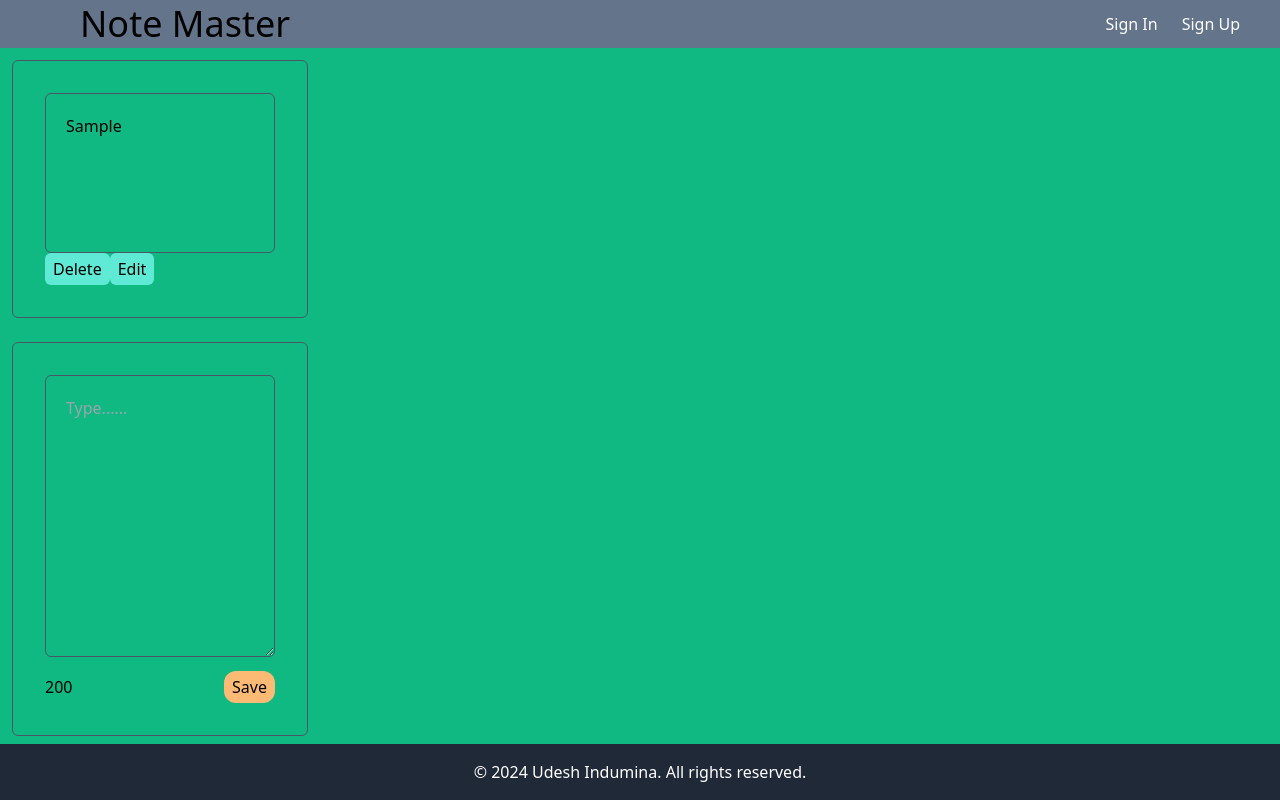
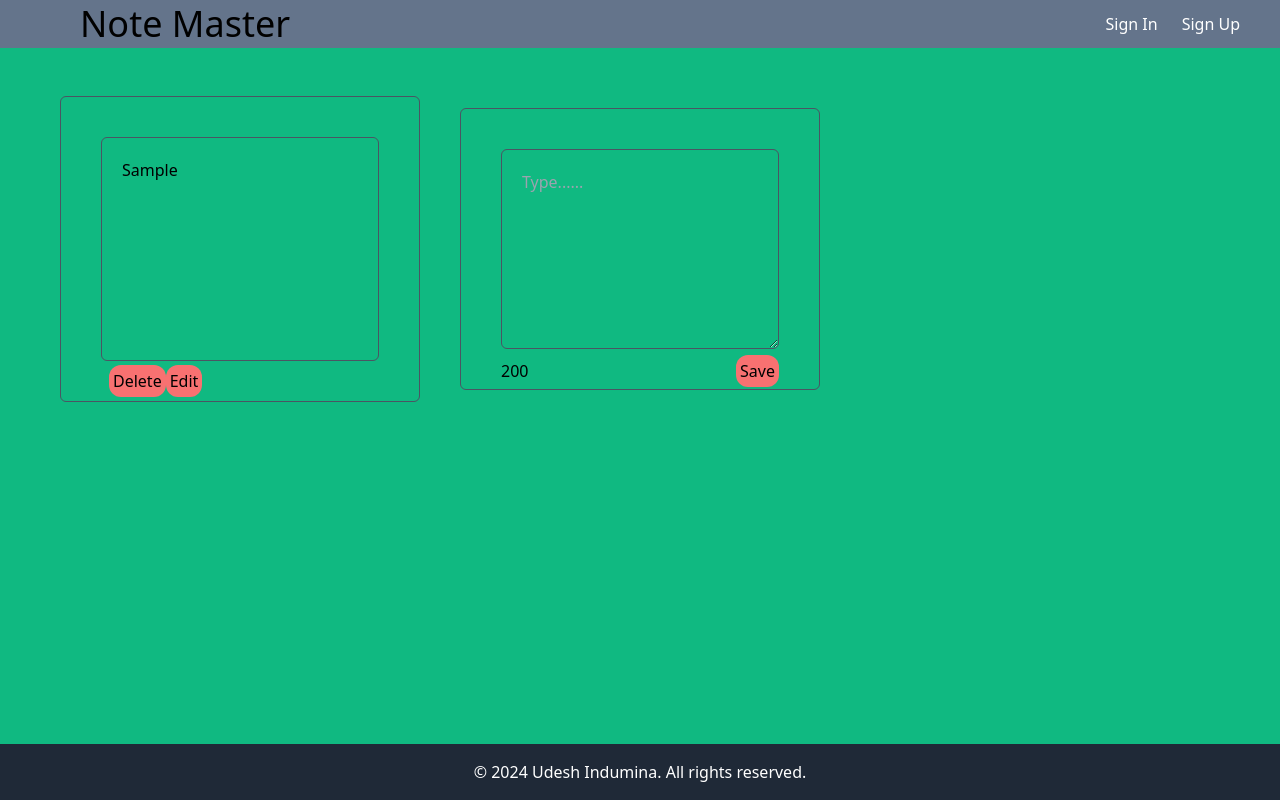
Before and after one commit to WAUdeshinduminaweerakoon/Note_Master, a React (Create React App) app in the folder frontendNew/note_master_frontend/: page /Notes in a window 1280 px wide. Both pictures are taken after typing "Sample" into the empty fields and a click on the button "Save". Built offline with nearby package versions, Linux system fonts and the light colour scheme.

Commit message:
add the notes Gap

```diff
--- a/frontendNew/note_master_frontend/src/App.js
+++ b/frontendNew/note_master_frontend/src/App.js
@@ -20,9 +20,9 @@ function App() {
   return (
 
     <BrowserRouter>
-    <div className="flex flex-col h-screen">
+    <div className="flex flex-col h-screen bg-emerald-500">
     <Header isAuthenticated={isAuthenticated} onSignOut={handleSignOut} />
-      <div className="flex-1 overflow-y-auto bg-emerald-500">
+      <div className="flex-1 p-12 overflow-y-auto ">
 
       <Routes>
       <Route path='/' element={<Home/>}></Route>
--- a/frontendNew/note_master_frontend/src/Components/CreateNote.jsx
+++ b/frontendNew/note_master_frontend/src/Components/CreateNote.jsx
@@ -4,11 +4,11 @@ const CreateNote = ({inputText, setInputText, saveHander}) => {
     const char =200;
     const charLimit = char - inputText.length;
   return (
-    <div className='relative items-center justify-center w-full p-3 md:w-1/4'>
-      <div className='w-full h-full p-8 bg-transparent border border-gray-600 rounded-md bg-stone-300'>
+    <div className='relative items-center justify-center w-full p-3 '>
+      <div className='w-full h-full p-10 bg-transparent border border-gray-600 rounded-md bg-stone-300'>
         <textarea
         cols = {20}
-        rows = {10}
+        rows = {5}
         value={inputText}
         placeholder='Type......'
         onChange={(e) => setInputText(e.target.value)}
@@ -17,9 +17,9 @@ const CreateNote = ({inputText, setInputText, saveHander}) => {
         >
 
         </textarea>
-        <div className='flex items-center justify-between mt-2'>
+        <div className='flex items-center justify-between '>
             <span>{charLimit}</span>
-            <button onClick={saveHander} className='px-2 py-1 text-black bg-orange-300 rounded-xl hover:bg-green-500 focus:outline-none '>Save</button>
+            <button onClick={saveHander} className='px-1 py-1 text-black bg-red-400 rounded-xl hover:bg-green-500 focus:outline-none '>Save</button>
         </div>
 
     </div>
--- a/frontendNew/note_master_frontend/src/Components/Header.jsx
+++ b/frontendNew/note_master_frontend/src/Components/Header.jsx
@@ -9,7 +9,7 @@ const Header = ({ isAuthenticated, onSignOut }) => {
   };
 
   return (
-    <header className='flex items-center justify-between w-full h-12 bg-slate-500'>
+    <header className='flex items-center justify-between w-full h-12 bg-slate-500 '>
       <div className="flex items-center m-10 space-x-6">
         <h1 className='m-10 text-4xl'>Note Master</h1>
       </div>
--- a/frontendNew/note_master_frontend/src/Components/Note.jsx
+++ b/frontendNew/note_master_frontend/src/Components/Note.jsx
@@ -2,14 +2,14 @@ import React from 'react';
 
 const Note = ({ id, text, editHandler, deleteHadler }) => {
   return (
-    <div className='relative items-center justify-center w-full p-3 md:w-1/4'>
-      <div className='w-full h-full p-8 bg-transparent border border-gray-600 rounded-md bg-stone-300'>
-        <div className='w-full h-40 p-5 overflow-auto bg-transparent border border-gray-600 rounded-md focus:outline-none bg-slate-50'>
+    <div className='relative items-center justify-center px-3 '>
+      <div className='w-full h-full p-10 bg-transparent border border-gray-600 rounded-md bg-stone-300'>
+        <div className='w-full h-full p-5 overflow-auto bg-transparent border border-gray-600 rounded-md focus:outline-none bg-slate-50'>
           {text}
         </div>
-        <div>
-          <button className='px-2 py-1 text-black bg-teal-300 rounded-md hover:bg-blue-200 focus:outline-none' onClick={() => deleteHadler(id)}>Delete</button>
-          <button className='px-2 py-1 text-black bg-teal-300 rounded-md hover:bg-blue-200 focus:outline-none' onClick={() => editHandler(id, text)}>Edit</button>
+        <div className='px-2 py-1'>
+          <button className='px-1 py-1 text-black bg-red-400 rounded-xl hover:bg-green-500 focus:outline-none ' onClick={() => deleteHadler(id)}>Delete</button>
+          <button className='px-1 py-1 text-black bg-red-400 rounded-xl hover:bg-green-500 focus:outline-none ' onClick={() => editHandler(id, text)}>Edit</button>
         </div>
       </div>
     </div>
--- a/frontendNew/note_master_frontend/src/Components/Notes.jsx
+++ b/frontendNew/note_master_frontend/src/Components/Notes.jsx
@@ -50,7 +50,7 @@ const Notes = () => {
         window.localStorage.setItem("Notes",JSON.stringify(notes));
     },[notes]);
   return (
-    <div >
+    <div  className='grid grid-cols-3 gap-x-4 gap-y-3'>
         {
             notes.map((note)=>(
                 editToggle === note.id ?(
```
